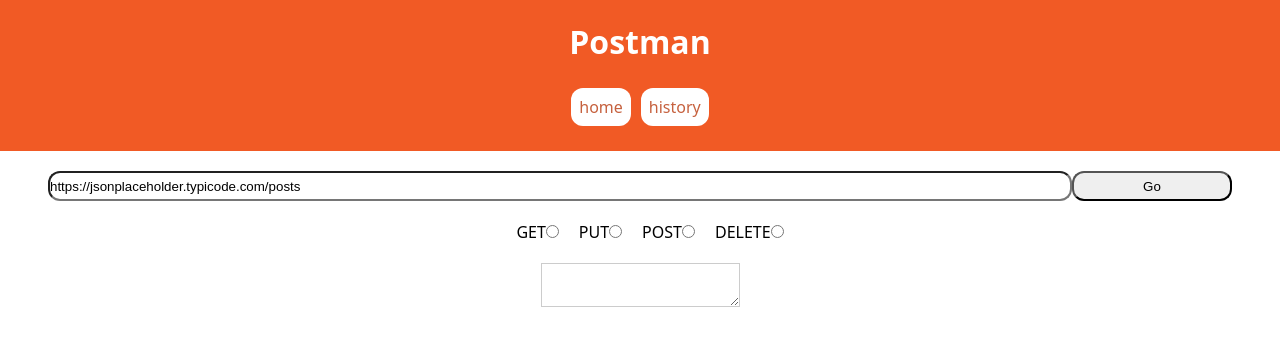
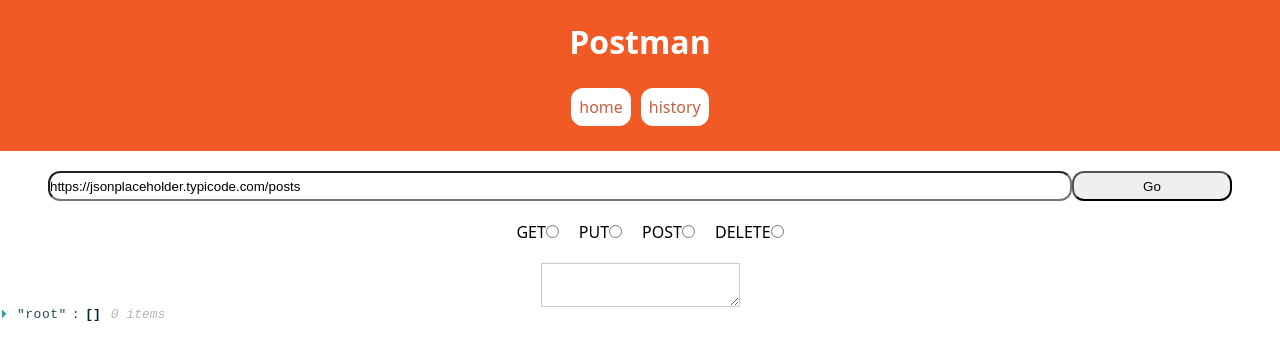
Before and after one commit to DerekHudgins/postman-clone, a React app: page / in a window 1280 px wide. Shown: the top 360 px of the page. Built offline with nearby package versions, Linux system fonts and the light colour scheme.

Commit message:
installed depends, and fixed JSON parse error

```diff
--- a/package.json
+++ b/package.json
@@ -65,6 +65,8 @@
   "dependencies": {
     "react": "^17.0.2",
     "react-dom": "^17.0.2",
-    "react-router-dom": "^5.3.0"
+    "react-json-view": "^1.21.3",
+    "react-router-dom": "^5.3.0",
+    "react-uuid": "^1.0.2"
   }
 }
--- a/src/components/pages/Response.jsx
+++ b/src/components/pages/Response.jsx
@@ -1,8 +1,14 @@
 import React from 'react';
 import PropTypes from 'prop-types';
+import ReactJson from 'react-json-view';
+import styles from './styles/Response.css';
 
 const Response = ({ response }) => {
-  return <div>{response}</div>;
+  return (
+    <>
+      <ReactJson className={styles.response} crossorigin src={response} />
+    </>
+  );
 };
 
 Response.propTypes = {
--- a/src/components/pages/UserInterface.jsx
+++ b/src/components/pages/UserInterface.jsx
@@ -1,16 +1,8 @@
 import React from 'react';
-import Response from './Response';
 import PropTypes from 'prop-types';
 import styles from './styles/UserInterface.css';
 
-const UserInterface = ({
-  handleChange,
-  handleSubmit,
-  url,
-  method,
-  JSON,
-  response,
-}) => {
+const UserInterface = ({ handleChange, handleSubmit, url, method }) => {
   return (
     <main className={styles.UserInterface}>
       <form className={styles.formElement} onSubmit={handleSubmit}>
@@ -70,32 +62,19 @@
           <textarea
             className={styles.textArea}
             name="json"
-            value={JSON}
             onChange={handleChange}
           ></textarea>
         </div>
       </form>
-      <div className={styles.response}>
-        <Response response={response} />
-      </div>
     </main>
   );
 };
-
 UserInterface.propTypes = {
   handleChange: PropTypes.func.isRequired,
   handleSubmit: PropTypes.func.isRequired,
   url: PropTypes.string,
   method: PropTypes.string,
   JSON: PropTypes.string,
-  response: PropTypes.arrayOf(
-    PropTypes.shape({
-      body: PropTypes.string,
-      id: PropTypes.number,
-      title: PropTypes.string,
-      userId: PropTypes.number,
-    })
-  ),
 };
 
 export default UserInterface;
--- /dev/null
+++ b/src/components/pages/styles/Response.css
@@ -0,0 +1,6 @@
+.Response {
+    display: flex;
+    justify-content: center;
+    align-items: center;
+    padding: 20px;
+}
--- a/src/components/pages/styles/UserInterface.css
+++ b/src/components/pages/styles/UserInterface.css
@@ -65,10 +65,5 @@
     font-family: inherit;
     font-size: inherit;
   }
-  .response {
-    display: flex;
-    justify-content: center;
-    align-items: center;
-   padding: 20px;
+
 }
-}
--- a/src/containers/Home.jsx
+++ b/src/containers/Home.jsx
@@ -1,5 +1,6 @@
 import React, { Component } from 'react';
 import UserInterface from '../components/pages/UserInterface';
+import Response from '../components/pages/Response.jsx';
 import fetchAPI from '../services/fetchAPI';
 import styles from './styles/Home.css';
 
@@ -8,33 +9,29 @@
     url: '',
     method: '',
     JSON: '',
-    response: '',
+    response: [],
   };
 
   handleChange = ({ target }) => {
     this.setState({ [target.name]: target.value });
   };
-
   handleSubmit = (e) => {
     e.preventDefault();
     this.handleFetch();
   };
-
   handleFetch = () => {
     const { url, method, JSON } = this.state;
 
-    fetchAPI(url, method, JSON).then(
-      (res) => this.setState({ response: res }),
-      () => {
-        console.log(this.state.response);
-      }
+    fetchAPI(url, method, JSON).then((response) =>
+      this.setState({
+        response,
+      })
     );
   };
 
   render() {
     const { handleChange, handleSubmit } = this;
-    const { results, method, JSON, response } = this.state;
-    console.log(response);
+    const { results, method, response } = this.state;
     return (
       <div className={styles.Home}>
         <UserInterface
@@ -42,9 +39,8 @@
           handleSubmit={handleSubmit}
           results={results}
           method={method}
-          JSON={JSON}
-          response={response}
         />
+        <Response response={response} />
       </div>
     );
   }
```
Also changed, not shown: 1 other file (tests, documents, lock files or other folders).
